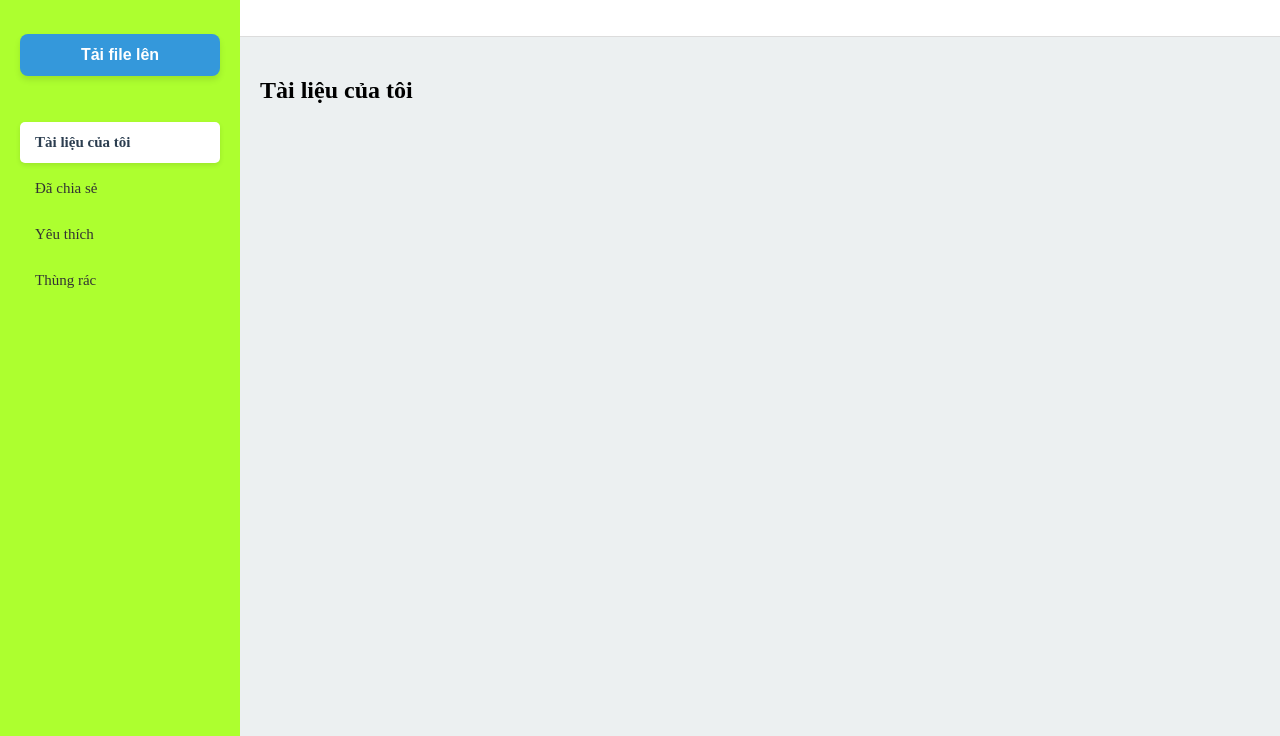
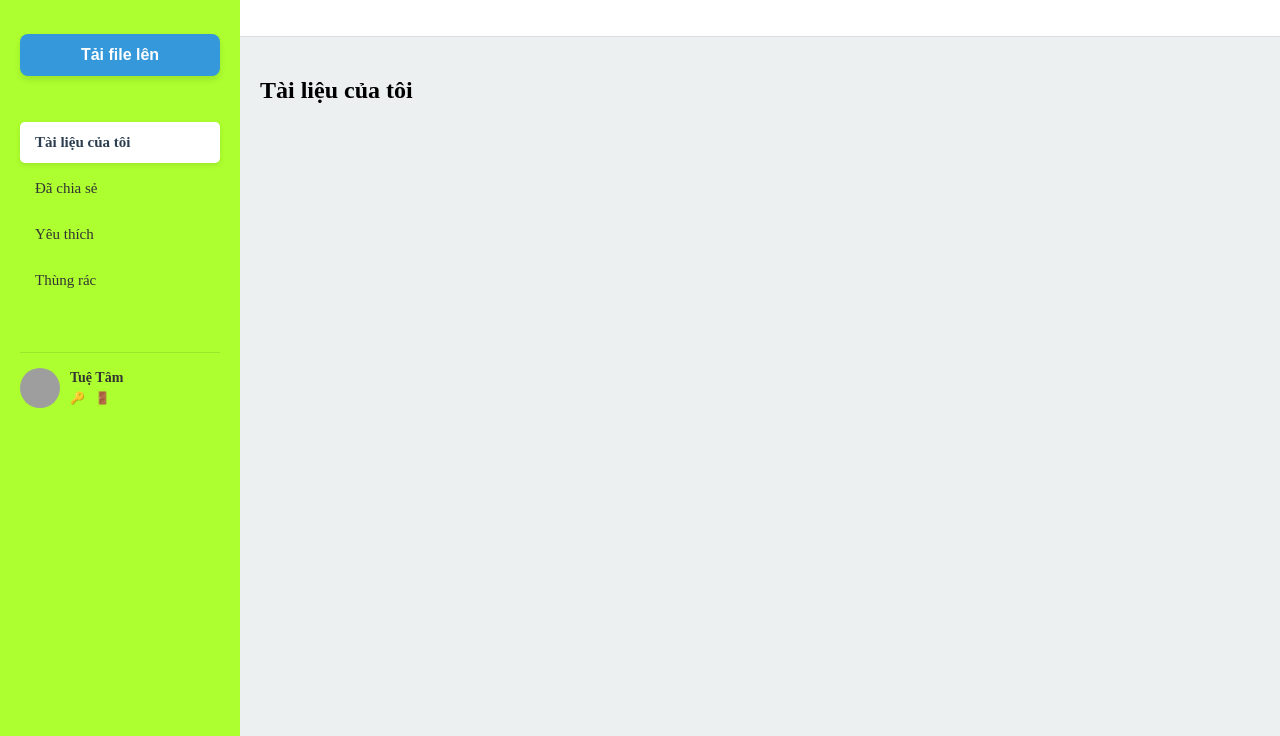
Before and after one commit to tam-08/student-resource-hub, a website: page index.html in a window 1280 px wide. Shown: the part 64-800 px from the top of the page. Drawn offline with Linux system fonts and the light colour scheme; no server answers; grey boxes are pictures that could not be loaded.

Commit message:
Thiết kế khu vực User Profile ở cuối Sidebar

```diff
--- a/index.html
+++ b/index.html
@@ -23,6 +23,18 @@
                     <li data-target="favorites"> Yêu thích </li>
                     <li data-target="trash"> Thùng rác </li>
                 </ul>
+
+                <!-- THÊM KHU VỰC NÀY VÀO CUỐI SIDEBAR -->
+                <div class="user-profile">
+                    <img src="https://ui-avatars.com/api/?name=Tuệ+Tâm&background=random" alt="Avatar" class="user-avatar">
+                    <div class="user-info">
+                        <span class="user-name">Tuệ Tâm</span>
+                        <div class="user-actions">
+                            <span title="Đổi mật khẩu">🔑</span>
+                            <span title="Đăng xuất">🚪</span>
+                        </div>
+                    </div>
+                </div>
             </div>
 
         </div>
--- a/style.css
+++ b/style.css
@@ -78,6 +78,7 @@ body {
     display: flex;
     flex-direction: column;
     gap: 30px;
+    justify-content: space-between;
 }
 
 .logo {
@@ -126,3 +127,38 @@ body {
     font-weight: bold;
     box-shadow: 0 2px 5px rgba(0, 0, 0, 0.1);
 }
+
+/* Trang trí khu vực người dùng */
+.user-profile {
+    margin-top: auto; /* Đẩy khu vực này xuống cuối Sidebar */
+    display: flex;
+    align-items: center;
+    gap: 10px;
+    padding-top: 15px;
+    border-top: 1px solid rgba(0,0,0,0.1);
+}
+
+.user-avatar {
+    width: 40px;
+    height: 40px;
+    border-radius: 50%; /* Bo tròn avatar */
+    object-fit: cover;
+}
+
+.user-info {
+    display: flex;
+    flex-direction: column;
+}
+
+.user-name {
+    font-weight: bold;
+    font-size: 14px;
+}
+
+.user-actions {
+    display: flex;
+    gap: 10px;
+    margin-top: 5px;
+    cursor: pointer;
+    font-size: 12px;
+}
```
